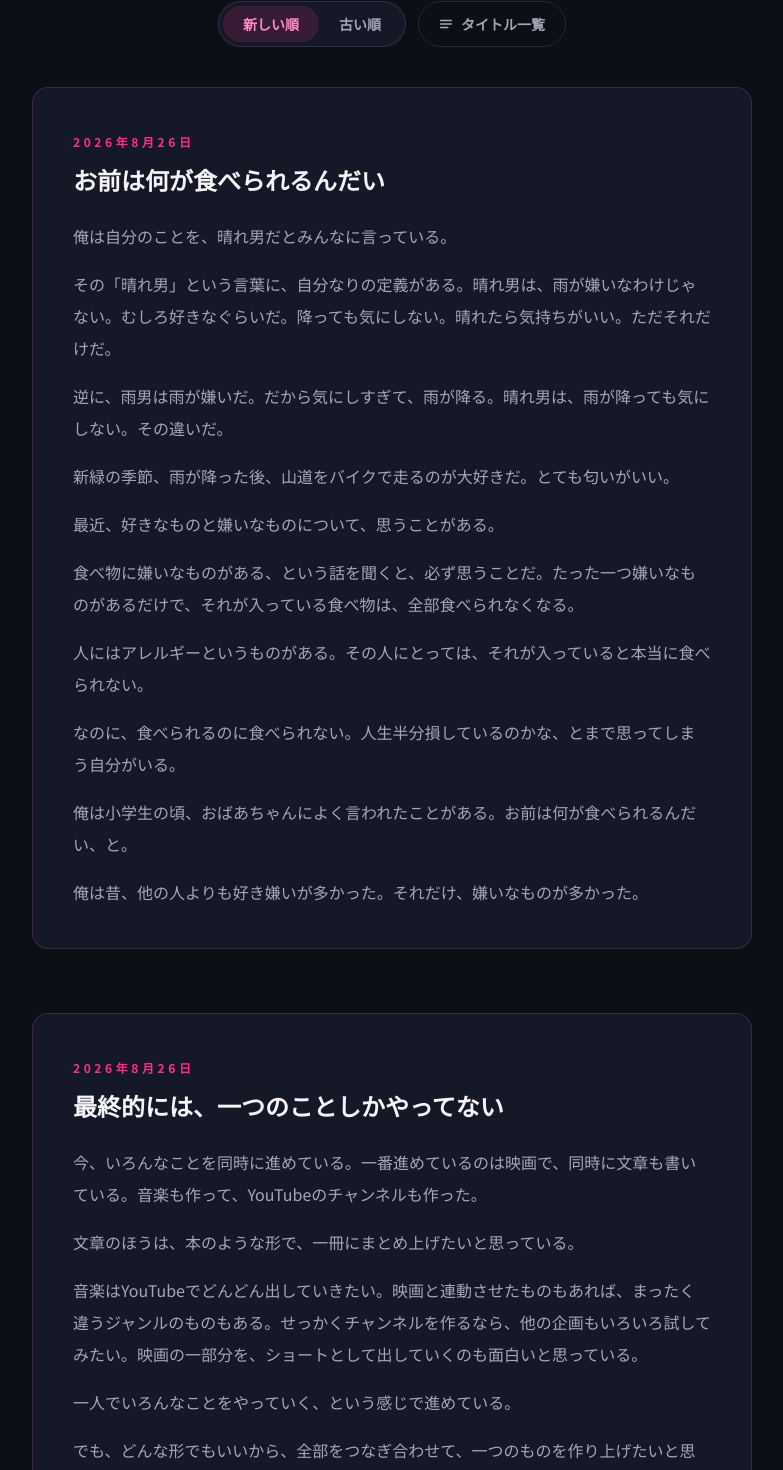
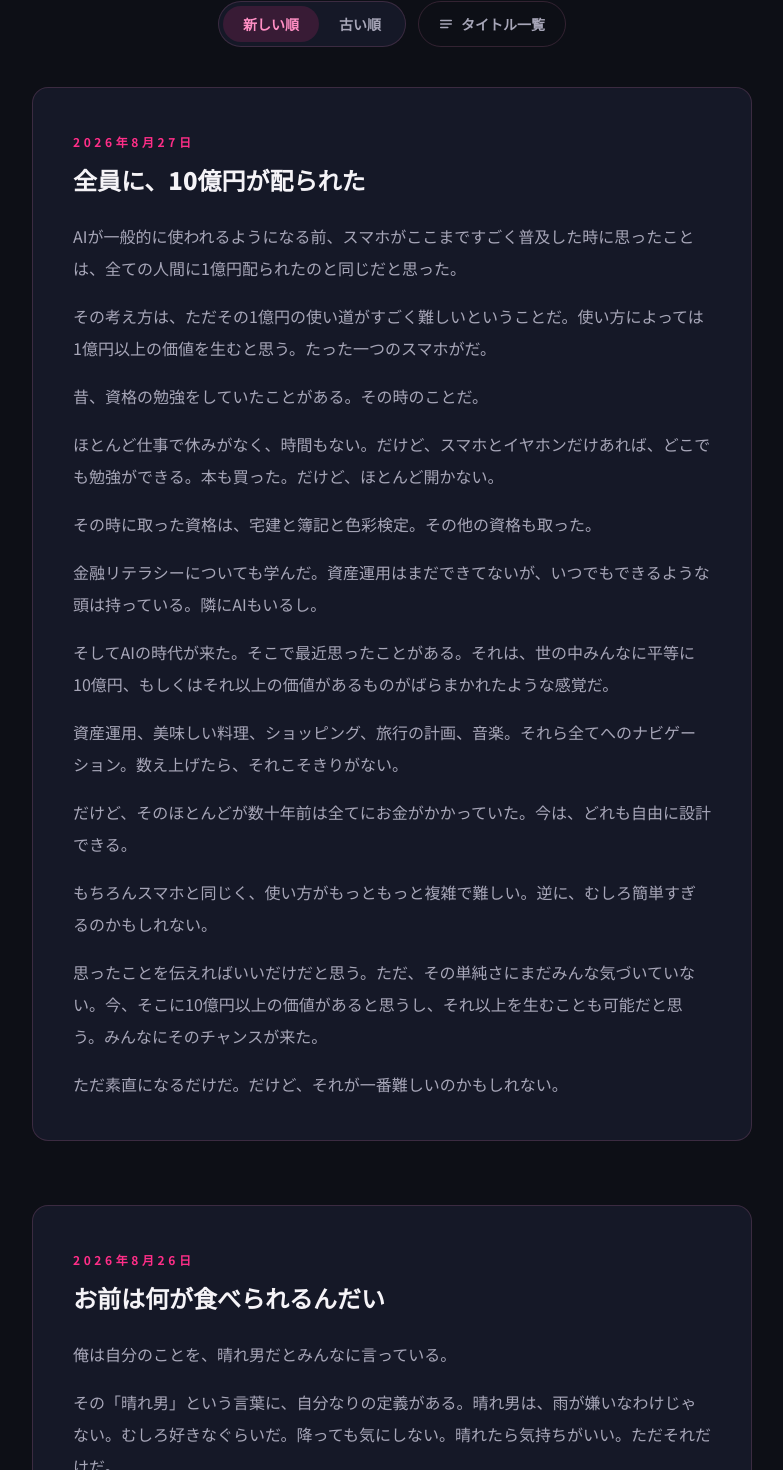
Before and after one commit to nakanointeria5963-alt/home-page, a Next.js app: page /writing in a window 1280 px wide. Shown: the part 1113-2583 px from the top of the page, without its empty margins (248-1031 px from the left). Built offline with nearby package versions, Linux system fonts and the light colour scheme.

Commit message:
執筆「全員に、10億円が配られた」を公開

```diff
--- a/src/app/writing/entries.ts
+++ b/src/app/writing/entries.ts
@@ -7,6 +7,25 @@ export type WritingEntry = {
 
 // 新しい文章は配列の先頭に追加する
 export const WRITING_ENTRIES: WritingEntry[] = [
+  {
+    slug: "2026-08-27-zenin-ni-10oku-en-ga-kubarareta",
+    date: "2026-08-27",
+    title: "全員に、10億円が配られた",
+    paragraphs: [
+      "AIが一般的に使われるようになる前、スマホがここまですごく普及した時に思ったことは、全ての人間に1億円配られたのと同じだと思った。",
+      "その考え方は、ただその1億円の使い道がすごく難しいということだ。使い方によっては1億円以上の価値を生むと思う。たった一つのスマホがだ。",
+      "昔、資格の勉強をしていたことがある。その時のことだ。",
+      "ほとんど仕事で休みがなく、時間もない。だけど、スマホとイヤホンだけあれば、どこでも勉強ができる。本も買った。だけど、ほとんど開かない。",
+      "その時に取った資格は、宅建と簿記と色彩検定。その他の資格も取った。",
+      "金融リテラシーについても学んだ。資産運用はまだできてないが、いつでもできるような頭は持っている。隣にAIもいるし。",
+      "そしてAIの時代が来た。そこで最近思ったことがある。それは、世の中みんなに平等に10億円、もしくはそれ以上の価値があるものがばらまかれたような感覚だ。",
+      "資産運用、美味しい料理、ショッピング、旅行の計画、音楽。それら全てへのナビゲーション。数え上げたら、それこそきりがない。",
+      "だけど、そのほとんどが数十年前は全てにお金がかかっていた。今は、どれも自由に設計できる。",
+      "もちろんスマホと同じく、使い方がもっともっと複雑で難しい。逆に、むしろ簡単すぎるのかもしれない。",
+      "思ったことを伝えればいいだけだと思う。ただ、その単純さにまだみんな気づいていない。今、そこに10億円以上の価値があると思うし、それ以上を生むことも可能だと思う。みんなにそのチャンスが来た。",
+      "ただ素直になるだけだ。だけど、それが一番難しいのかもしれない。",
+    ],
+  },
   {
     slug: "2026-08-26-omae-ha-nani-ga-taberarerundai",
     date: "2026-08-26",
```
